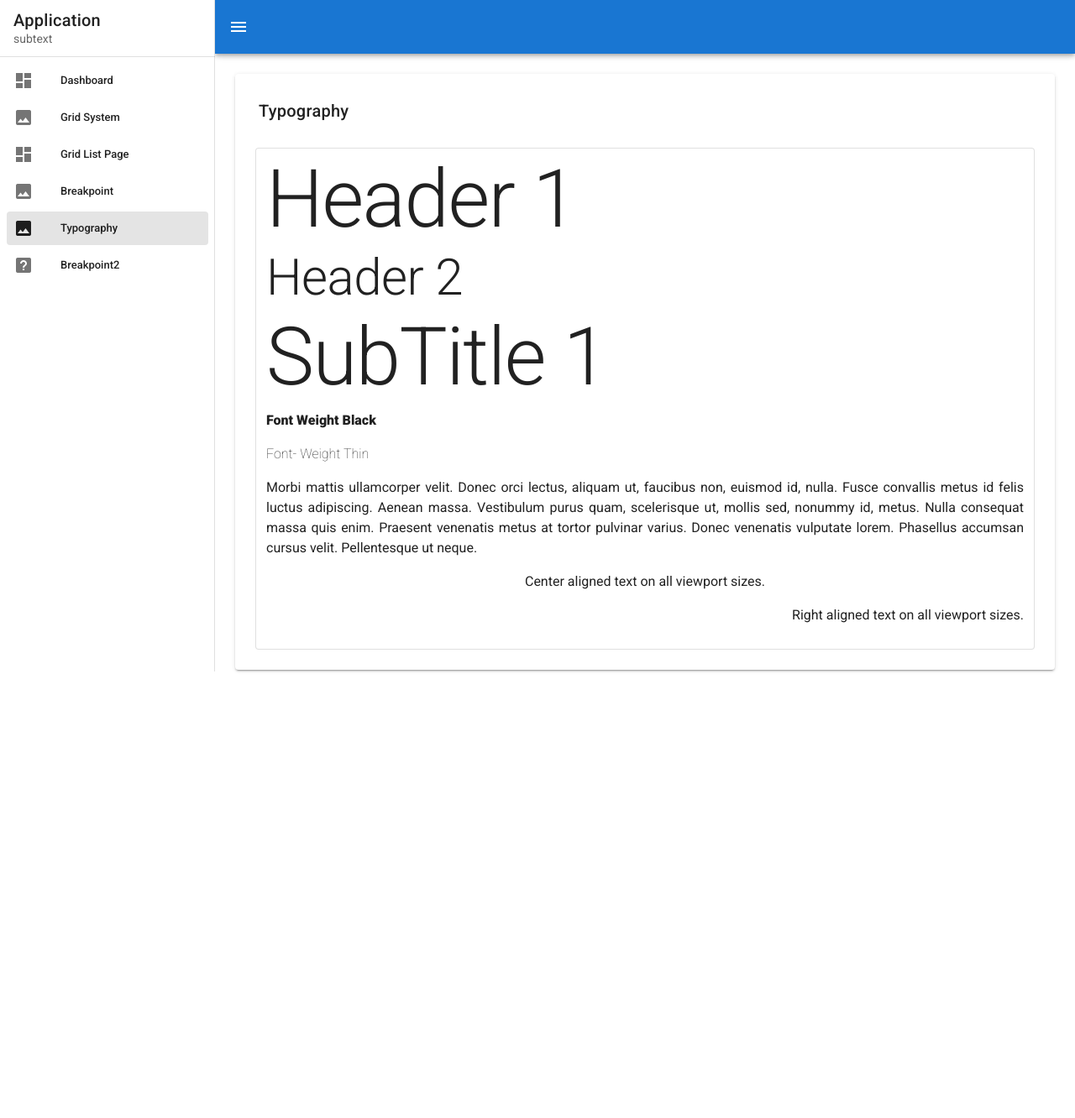
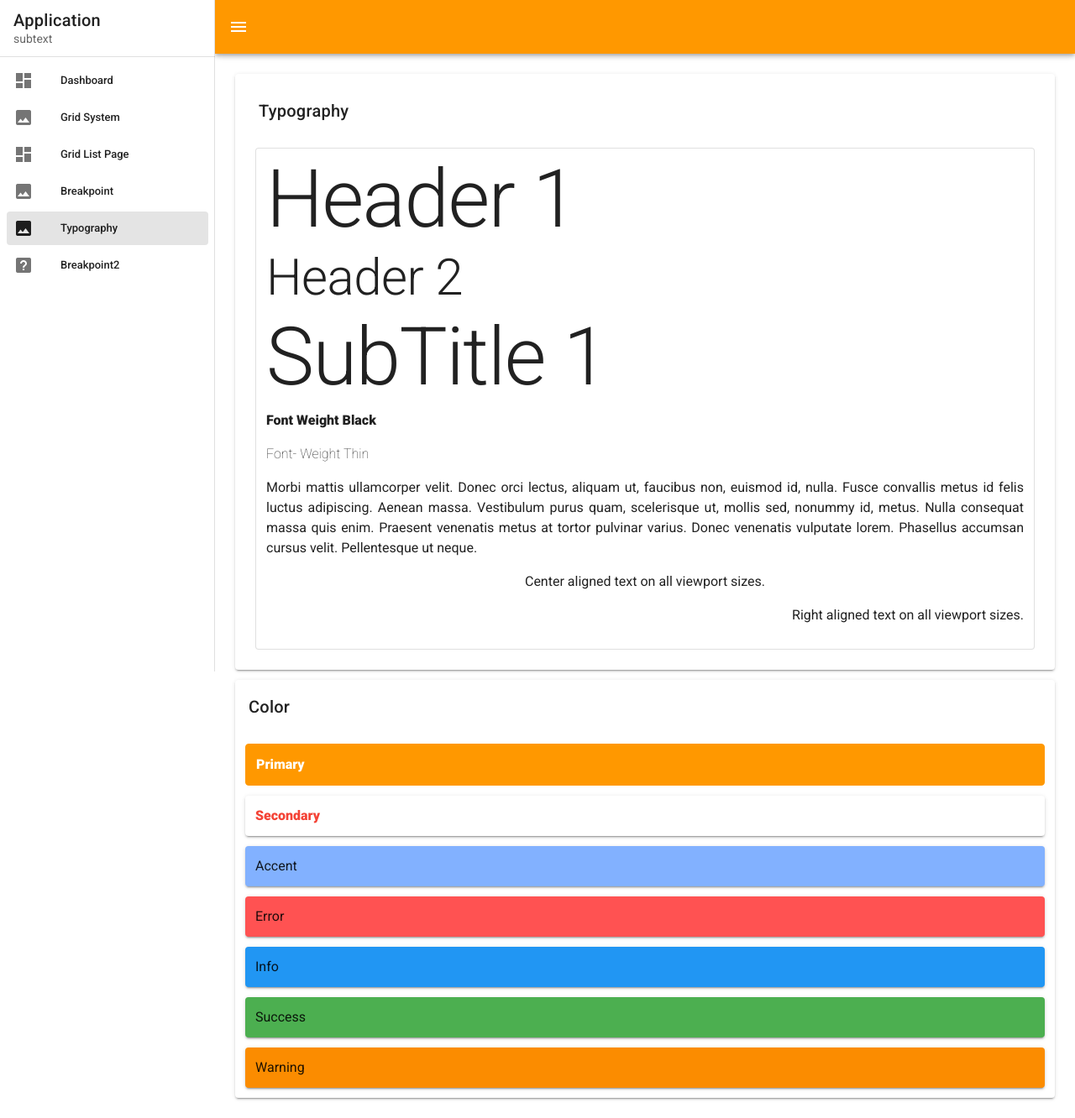
Before and after one commit to Chocobe/-Study-Vuetify, a Vue app in the folder vue-vuetify-admin/: page /typography in a window 1280 px wide. Shown: the whole page at 84% size. Before the commit the page ends 822 px from the top, so only its background shows below. Built offline with nearby package versions, Linux system fonts and the light colour scheme.

Commit message:
<김영우>: "11. Color" 를 작성 하였습니다.

```diff
--- a/vue-vuetify-admin/src/plugins/vuetify.js
+++ b/vue-vuetify-admin/src/plugins/vuetify.js
@@ -7,4 +7,13 @@ export default new Vuetify({
 	breakpoint: {
 		// mobileBreakpoint: "xs",
 	},
+
+	theme: {
+		themes: {
+			light: {
+				primary: "#FF9800",
+				secondary: "#EA80FC",
+			},
+		},
+	},
 });
--- a/vue-vuetify-admin/src/views/Typography.vue
+++ b/vue-vuetify-admin/src/views/Typography.vue
@@ -28,6 +28,24 @@
 				</v-card>
 			</v-container>
 		</v-card>
+
+		<v-card class="mt-3">
+			<v-card-title> Color </v-card-title>
+
+			<v-container>
+				<v-card class="pa-3 primary white--text font-weight-black" outlined>
+					Primary
+				</v-card>
+				<v-card class="mt-3 pa-3 font-weight-black red--text lighten-1--text"
+					>Secondary</v-card
+				>
+				<v-card class="mt-3 pa-3 accent">Accent</v-card>
+				<v-card class="mt-3 pa-3 error">Error</v-card>
+				<v-card class="mt-3 pa-3 info">Info</v-card>
+				<v-card class="mt-3 pa-3 success">Success</v-card>
+				<v-card class="mt-3 pa-3 warning">Warning</v-card>
+			</v-container>
+		</v-card>
 	</v-container>
 </template>
 
```
Also changed, not shown: 1 other file (tests, documents, lock files or other folders).
